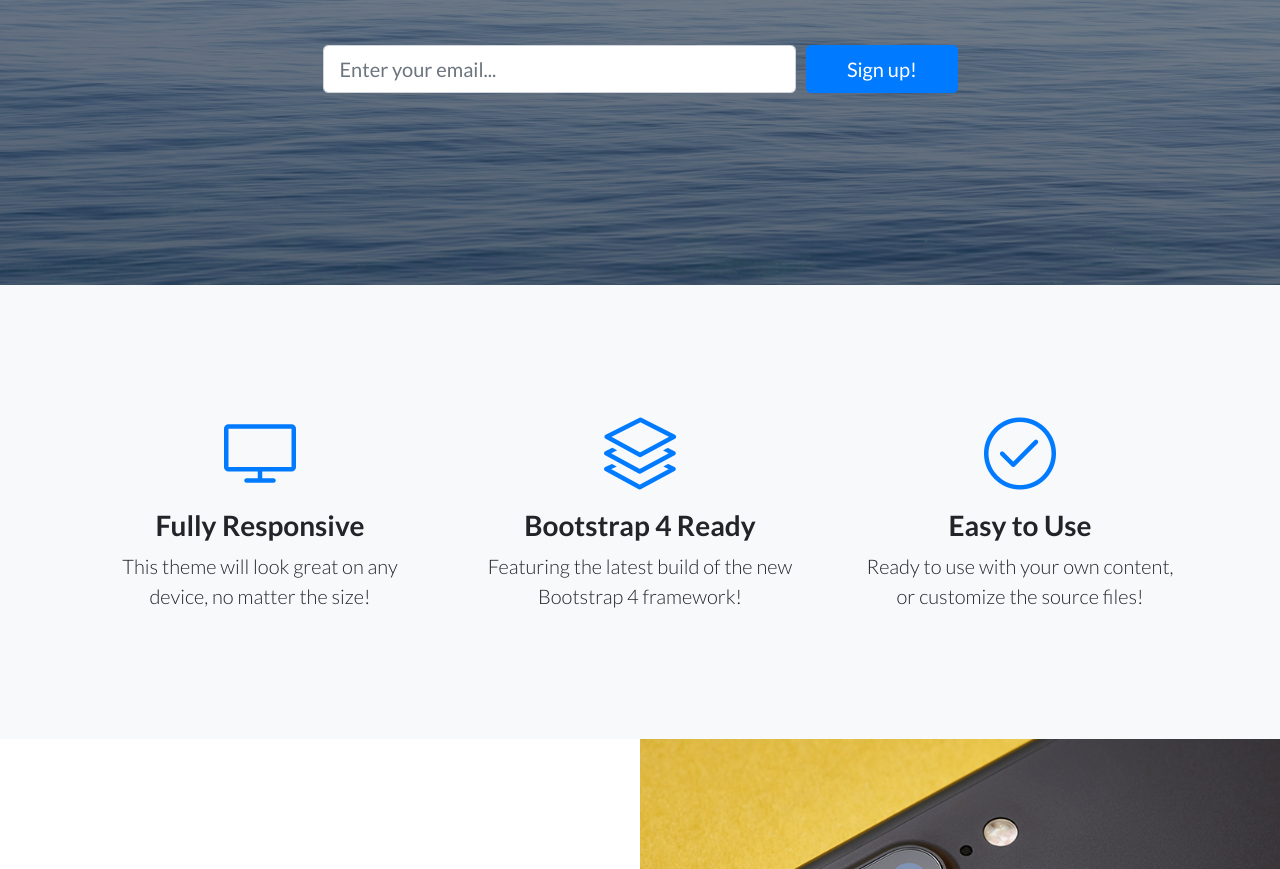
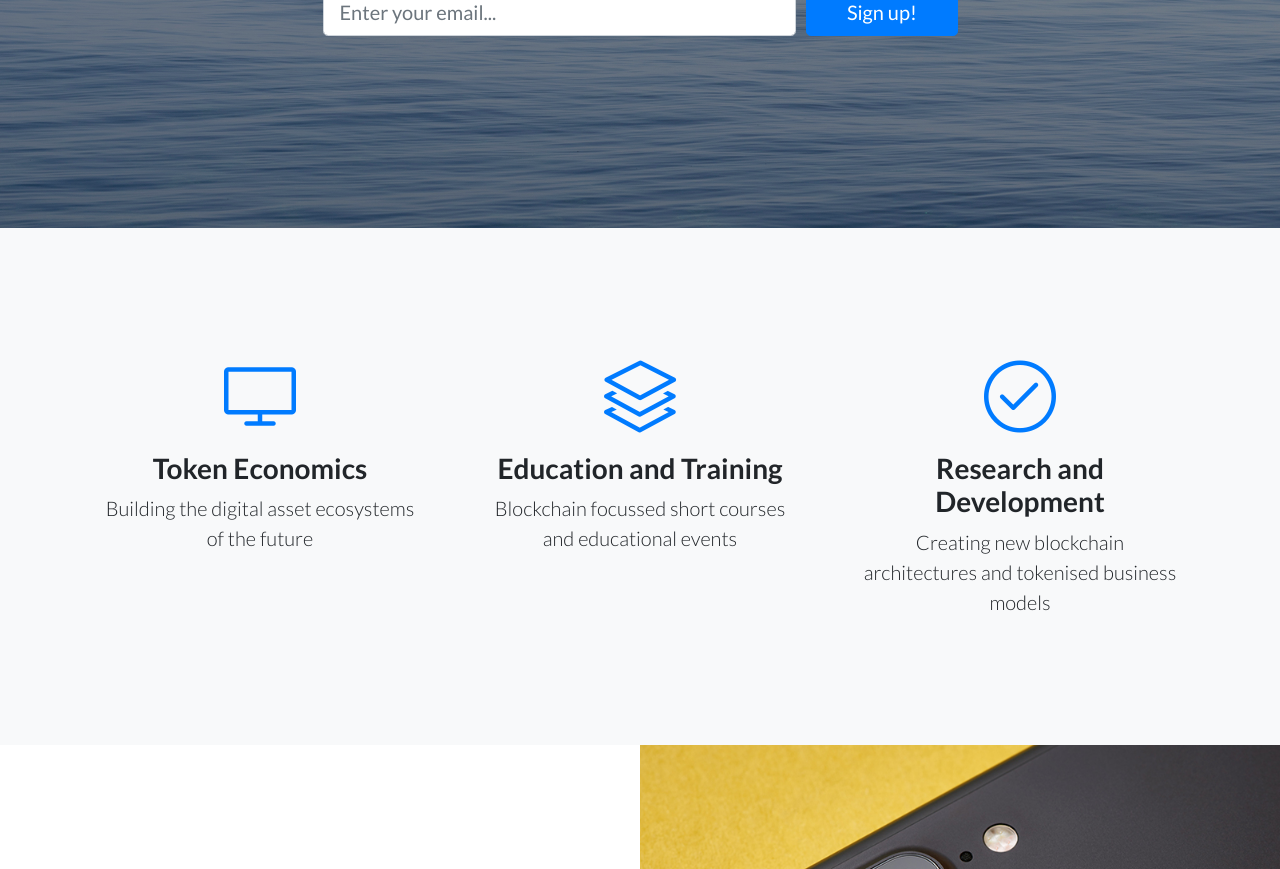
Before and after one commit to knowledgeblock/knowledgeblock.github.io, a website: page index.html in a window 1280 px wide. Shown: the part 366-1235 px from the top of the page. Drawn offline with Linux system fonts and the light colour scheme.

Commit message:
Update index.html

```diff
--- a/index.html
+++ b/index.html
@@ -39,7 +39,7 @@
     <div class="container">
       <div class="row">
         <div class="col-xl-9 mx-auto">
-          <h1 class="mb-5">Build a landing page for your business or project and generate more leads!</h1>
+          <h1 class="mb-5">Decentralising Knowledge</h1>
         </div>
         <div class="col-md-10 col-lg-8 col-xl-7 mx-auto">
           <form>
@@ -66,8 +66,8 @@
             <div class="features-icons-icon d-flex">
               <i class="icon-screen-desktop m-auto text-primary"></i>
             </div>
-            <h3>Fully Responsive</h3>
-            <p class="lead mb-0">This theme will look great on any device, no matter the size!</p>
+            <h3>Token Economics</h3>
+            <p class="lead mb-0">Building the digital asset ecosystems of the future</p>
           </div>
         </div>
         <div class="col-lg-4">
@@ -75,8 +75,8 @@
             <div class="features-icons-icon d-flex">
               <i class="icon-layers m-auto text-primary"></i>
             </div>
-            <h3>Bootstrap 4 Ready</h3>
-            <p class="lead mb-0">Featuring the latest build of the new Bootstrap 4 framework!</p>
+            <h3>Education and Training</h3>
+            <p class="lead mb-0">Blockchain focussed short courses and educational events</p>
           </div>
         </div>
         <div class="col-lg-4">
@@ -84,8 +84,8 @@
             <div class="features-icons-icon d-flex">
               <i class="icon-check m-auto text-primary"></i>
             </div>
-            <h3>Easy to Use</h3>
-            <p class="lead mb-0">Ready to use with your own content, or customize the source files!</p>
+            <h3>Research and Development</h3>
+            <p class="lead mb-0">Creating new blockchain architectures and tokenised business models</p>
           </div>
         </div>
       </div>
```
